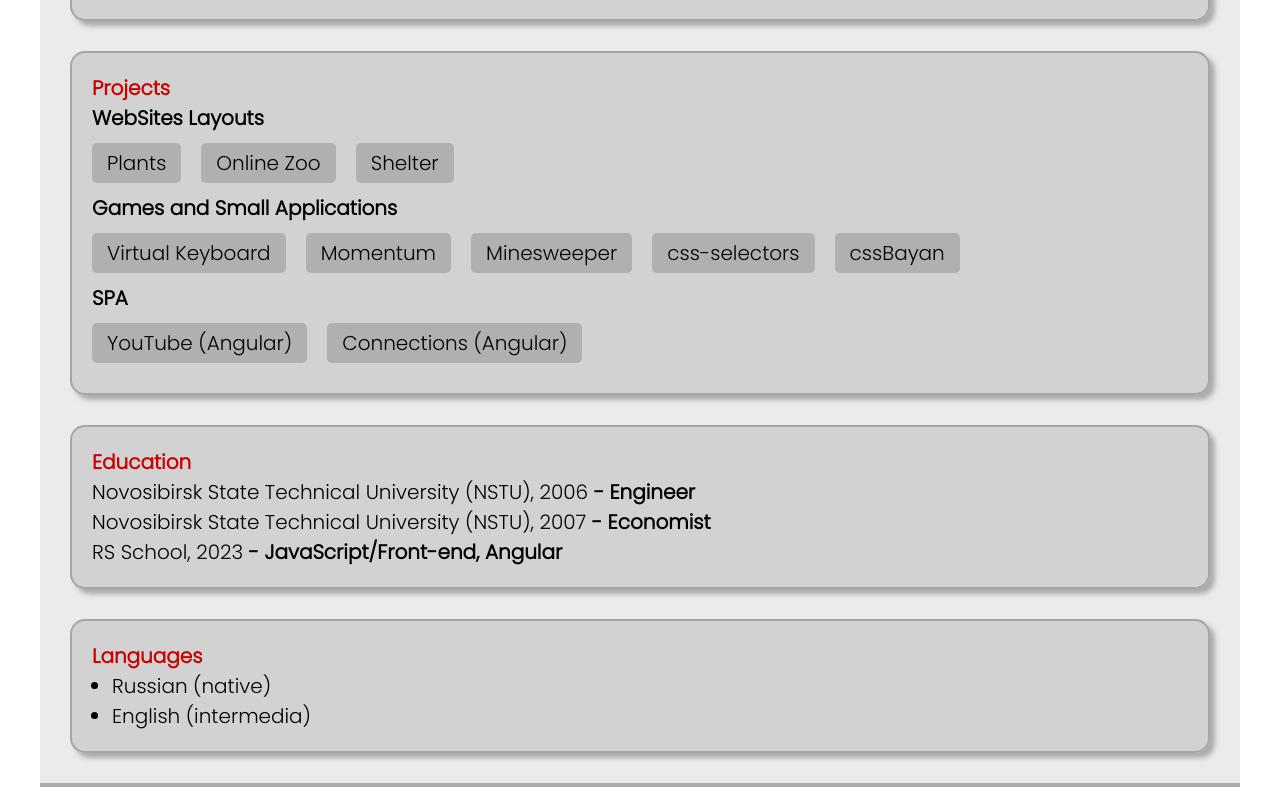
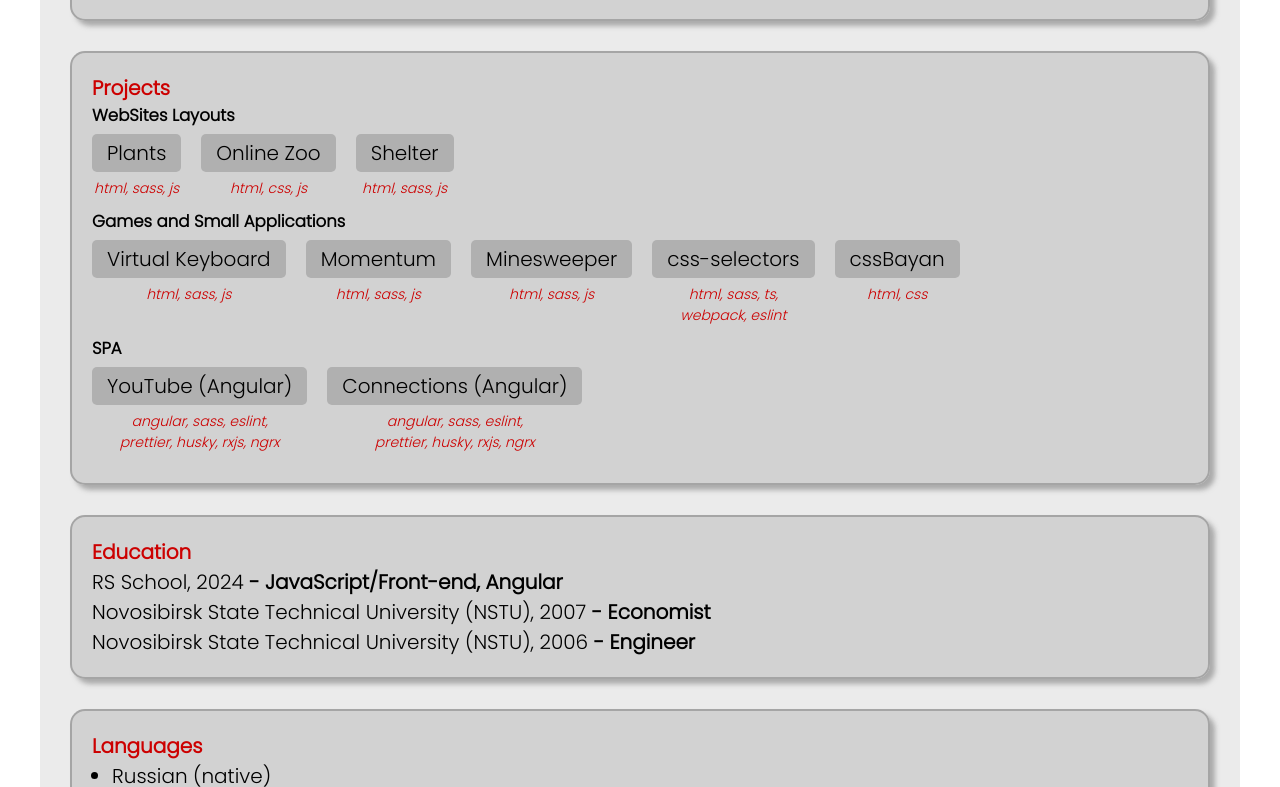
Before and after one commit to Marigza/CV, a plain HTML site: page index.html in a window 1280 px wide. Shown: the part 1609-2396 px from the top of the page. Drawn offline with Linux system fonts and the light colour scheme.

Commit message:
feat: add technologies to projects

```diff
--- a/index.html
+++ b/index.html
@@ -118,42 +118,75 @@
                 </div>
                 <div class="about-me__section" id="projects">
                     <h2 class="about-me__header">Projects</h2>
-                    <h4>WebSites Layouts</h4>
+                    <h5>WebSites Layouts</h5>
                     <div class="project_block">
+                        <div>
                             <a target="_blank" class="main-link"
                                 href="https://marigza.github.io/Plants-layout/plants/">Plants</a>
+                            <div class="project-technology">html, sass, js</div>
+                        </div>
+                        <div>
                             <a target="_blank" class="main-link"
                                 href="https://marigza.github.io/layout-3Q2022/online-zoo/pages/main/">Online Zoo</a>
+                            <div class="project-technology">html, css, js</div>
+                        </div>
+                        <div>
                             <a target="_blank" class="main-link"
                                 href="https://marigza.github.io/JSFE2023Q1/shelter/pages/main">Shelter</a>
+                            <div class="project-technology">html, sass, js</div>
                         </div>
-                    <h4>Games and Small Applications</h4>
+
+                    </div>
+                    <h5>Games and Small Applications</h5>
                     <div class="project_block">
+                        <div>
                             <a target="_blank" class="main-link"
                                 href="https://marigza.github.io/virtual-keyboard/">Virtual Keyboard</a>
+                            <div class="project-technology">html, sass, js</div>
+                        </div>
+                        <div>
                             <a target="_blank" class="main-link"
                                 href="https://marigza.github.io/layouts-2Q2022/momentum/stage1-tasks-momentum">Momentum</a>
+                            <div class="project-technology">html, sass, js</div>
+                        </div>
+                        <div>
                             <a target="_blank" class="main-link"
                                 href="https://marigza.github.io/JSFE2023Q1/minesweeper/">Minesweeper</a>
+                            <div class="project-technology">html, sass, js</div>
+                        </div>
+                        <div>
                             <a target="_blank" class="main-link"
                                 href="https://marigza.github.io/JSFE2023Q1/css-selectors/">css-selectors</a>
+                            <div class="project-technology">html, sass, ts,<br>webpack, eslint</div>
+                        </div>
+                        <div>
                             <a target="_blank" class="main-link"
                                 href="https://marigza.github.io/cssBayan/cssBayan/index.html">cssBayan</a>
+                            <div class="project-technology">html, css</div>
                         </div>
-                    <h4>SPA</h4>
+
+                    </div>
+                    <h5>SPA</h5>
                     <div class="project_block">
+                        <div>
                             <a target="_blank" class="main-link"
                                 href="https://marigza.github.io/Angular2023/youtube-client-app/">YouTube (Angular)</a>
+                            <div class="project-technology">angular, sass, eslint,<br>prettier, husky, rxjs, ngrx</div>
+                        </div>
+                        <div>
                             <a target="_blank" class="main-link"
                                 href="https://marigza.github.io/Angular2023/connections-app/">Connections (Angular)</a>
+                            <div class="project-technology">angular, sass, eslint,<br>prettier, husky, rxjs, ngrx</div>
+                        </div>
+
                     </div>
                 </div>
                 <div class="about-me__section" id="education">
                     <h2 class="about-me__header">Education</h2>
                     <div>
+                        <div class="education">RS School, 2024 <strong>- JavaScript/Front-end, Angular</strong></div>
+                        <div class="education">Novosibirsk State Technical University (NSTU), 2007 <strong> - Economist</strong></div>
                         <div class="education">Novosibirsk State Technical University (NSTU), 2006 <strong>- Engineer</strong></div>
-                        <div class="education">Novosibirsk State Technical University (NSTU), 2007 <strong> - Economist</strong></div>
-                        <div class="education">RS School, 2023 <strong>- JavaScript/Front-end, Angular</strong></div>
                     </div>
                 </div>
                 <div class="about-me__section" id="languages">
--- a/style.css
+++ b/style.css
@@ -167,6 +167,14 @@ body {
     outline: 1px solid #000;;
 }
 
+.project-technology {
+    margin-top: 10px;
+    font-size: 14px;
+    font-style: italic;
+    text-align: center;
+    color: #cc0000;
+}
+
 .footer__wrapper {
     padding: 0 50px;
     display: flex;
```
Lines whose indentation alone changed are shown as unchanged.
